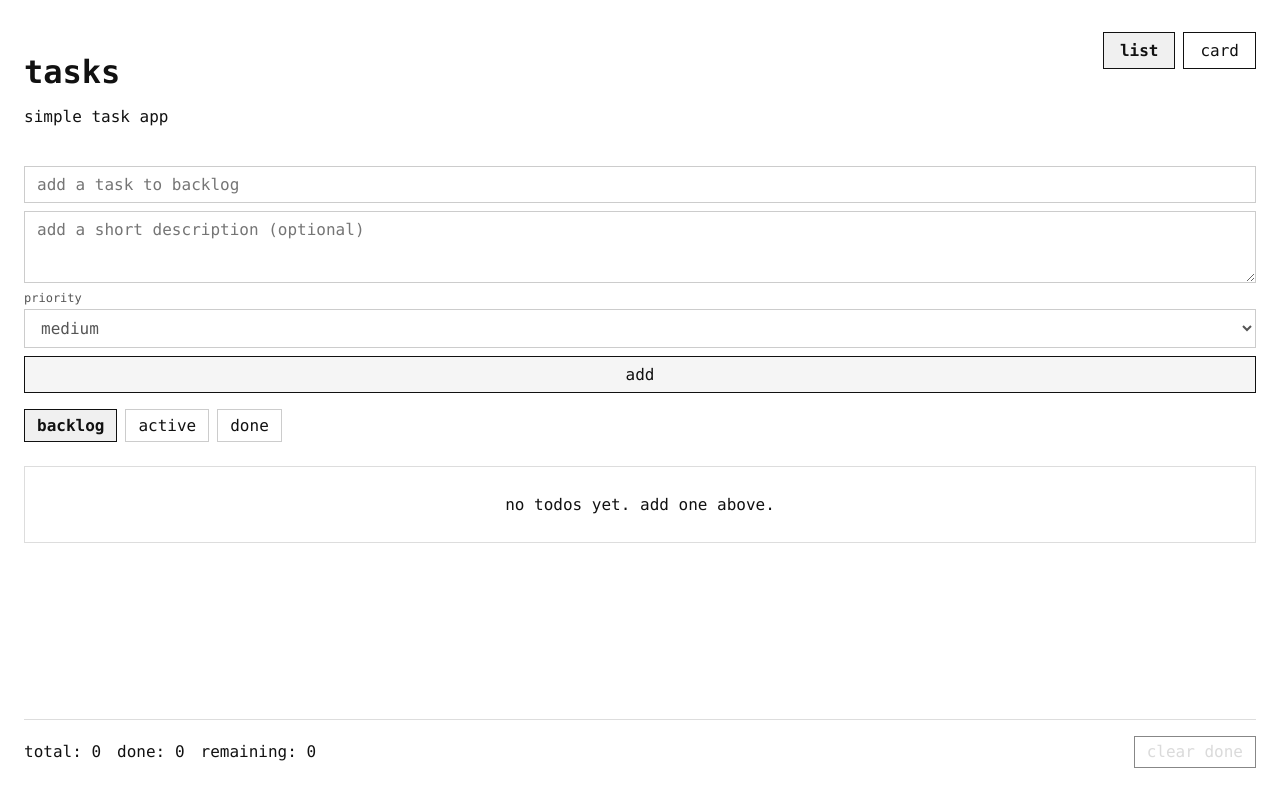
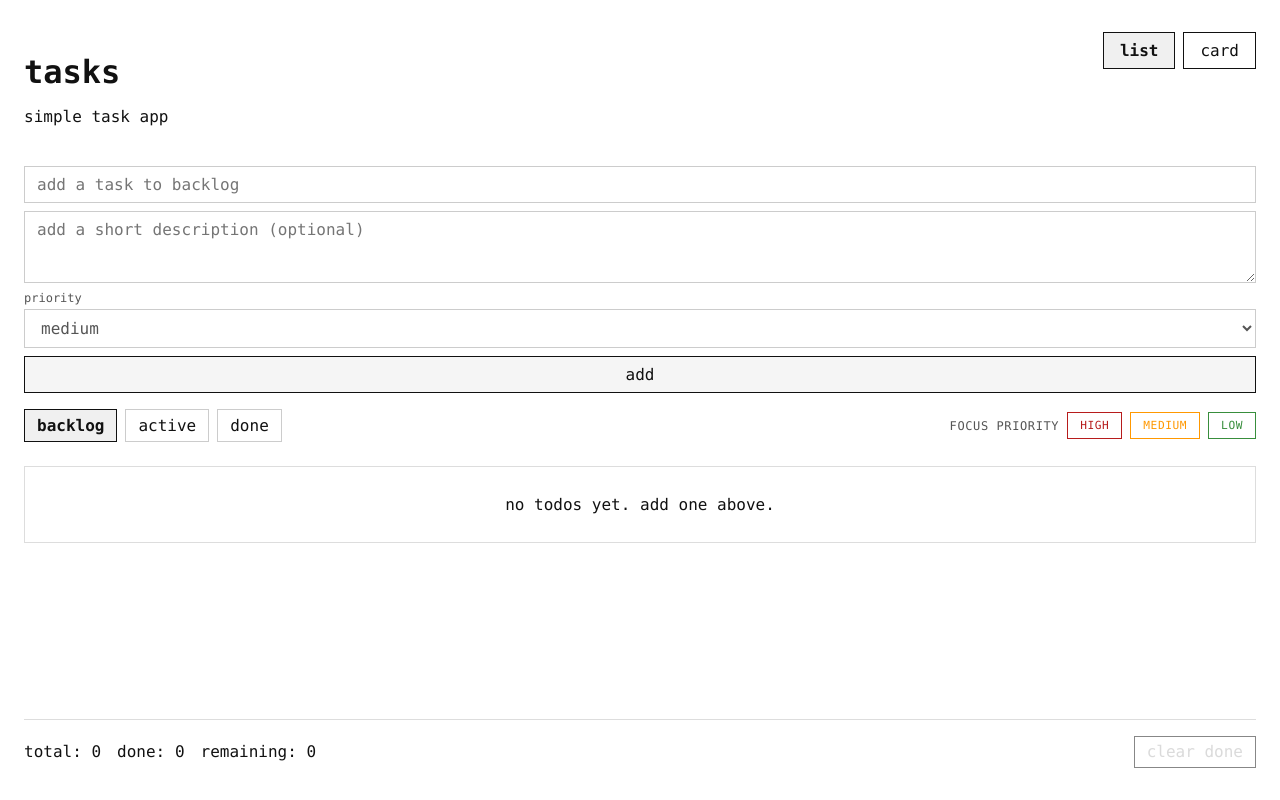
Before and after one commit to mandlcho/opencode-todolist, a React app: page / in a window 1280 px wide. Built offline with nearby package versions, Linux system fonts and the light colour scheme; the HTML template or start-up script is replaced by a standard one.

Commit message:
Add priority focus controls

```diff
--- a/src/App.css
+++ b/src/App.css
@@ -95,8 +95,81 @@
   cursor: pointer;
 }
 
+.priority-focus-filter {
+  margin-left: auto;
+  display: flex;
+  align-items: center;
+  gap: 0.5rem;
+  font-size: 0.75rem;
+  color: #555555;
+  text-transform: uppercase;
+  letter-spacing: 0.05em;
+}
+
+.priority-focus-options {
+  display: inline-flex;
+  gap: 0.5rem;
+}
+
+.priority-focus-button {
+  border: 1px solid #cccccc;
+  border-radius: 0;
+  padding: 0.35rem 0.75rem;
+  background: #ffffff;
+  color: inherit;
+  cursor: pointer;
+  font-size: 0.7rem;
+  text-transform: uppercase;
+  letter-spacing: 0.05em;
+}
+
+.priority-focus-button:focus-visible {
+  outline: 2px solid #111111;
+  outline-offset: 2px;
+}
+
+.priority-focus-button.active {
+  background: #f0f0f0;
+  font-weight: 600;
+}
+
+.priority-focus-button.priority-high {
+  border-color: #b71c1c;
+  color: #b71c1c;
+}
+
+.priority-focus-button.priority-high.active {
+  background: rgba(183, 28, 28, 0.1);
+}
+
+.priority-focus-button.priority-medium {
+  border-color: #ff9800;
+  color: #ff9800;
+}
+
+.priority-focus-button.priority-medium.active {
+  background: rgba(255, 152, 0, 0.1);
+}
+
+.priority-focus-button.priority-low {
+  border-color: #388e3c;
+  color: #388e3c;
+}
+
+.priority-focus-button.priority-low.active {
+  background: rgba(56, 142, 60, 0.1);
+}
+
+.filter-row {
+  margin-top: 1rem;
+  display: flex;
+  gap: 1rem;
+  flex-wrap: wrap;
+  align-items: center;
+  justify-content: space-between;
+}
+
 .filters {
-  margin-top: 1rem;
   display: flex;
   gap: 0.5rem;
 }
--- a/src/App.jsx
+++ b/src/App.jsx
@@ -1,4 +1,4 @@
-import { useMemo, useState } from "react";
+import { useCallback, useMemo, useState } from "react";
 import { useTodos, TODO_PRIORITIES, DEFAULT_PRIORITY } from "./hooks/useTodos";
 import "./App.css";
 
@@ -46,6 +46,7 @@ function App() {
   const [title, setTitle] = useState("");
   const [description, setDescription] = useState("");
   const [priority, setPriority] = useState(DEFAULT_PRIORITY);
+  const [priorityFocus, setPriorityFocus] = useState("");
   const [filter, setFilter] = useState("backlog");
   const [viewMode, setViewMode] = useState("list");
 
@@ -55,19 +56,45 @@ function App() {
     }
   };
 
-  const filteredTodos = useMemo(
-    () => todos.filter(FILTERS[filter]),
-    [todos, filter]
+  const handlePriorityFocus = (value) => {
+    if (!TODO_PRIORITIES.includes(value)) {
+      return;
+    }
+    setPriorityFocus((prev) => (prev === value ? "" : value));
+  };
+
+  const reorderByPriorityFocus = useCallback(
+    (items) => {
+      if (!priorityFocus || !TODO_PRIORITIES.includes(priorityFocus)) {
+        return items;
+      }
+      const prioritized = [];
+      const others = [];
+      items.forEach((item) => {
+        if (item.priority === priorityFocus) {
+          prioritized.push(item);
+        } else {
+          others.push(item);
+        }
+      });
+      return prioritized.length ? [...prioritized, ...others] : items;
+    },
+    [priorityFocus]
   );
+
+  const filteredTodos = useMemo(() => {
+    const list = todos.filter(FILTERS[filter]);
+    return reorderByPriorityFocus(list);
+  }, [todos, filter, reorderByPriorityFocus]);
 
   const boardColumns = useMemo(
     () =>
       CARD_COLUMNS.map(({ key, label }) => ({
         key,
         label,
-        todos: todos.filter(FILTERS[key])
+        todos: reorderByPriorityFocus(todos.filter(FILTERS[key]))
       })),
-    [todos]
+    [todos, reorderByPriorityFocus]
   );
 
   const handleSubmit = (event) => {
@@ -366,6 +393,7 @@ function App() {
           </label>
           <button type="submit">add</button>
         </form>
+        <div className="filter-row">
           <div
             className={viewMode === "list" ? "filters" : "filters filters-hidden"}
             role="radiogroup"
@@ -386,6 +414,28 @@ function App() {
                 {label}
               </button>
             ))}
+          </div>
+          <div className="priority-focus-filter">
+            <span>focus priority</span>
+            <div className="priority-focus-options" role="group" aria-label="focus priority">
+              {PRIORITY_OPTIONS.map(({ value, label }) => {
+                const isActive = priorityFocus === value;
+                return (
+                  <button
+                    key={value}
+                    type="button"
+                    className={`priority-focus-button priority-${value}${
+                      isActive ? " active" : ""
+                    }`}
+                    onClick={() => handlePriorityFocus(value)}
+                    aria-pressed={isActive}
+                  >
+                    {label}
+                  </button>
+                );
+              })}
+            </div>
+          </div>
         </div>
       </section>
 
```
Also changed, not shown: 1 other file (tests, documents, lock files or other folders). Lines whose indentation alone changed are shown as unchanged.
